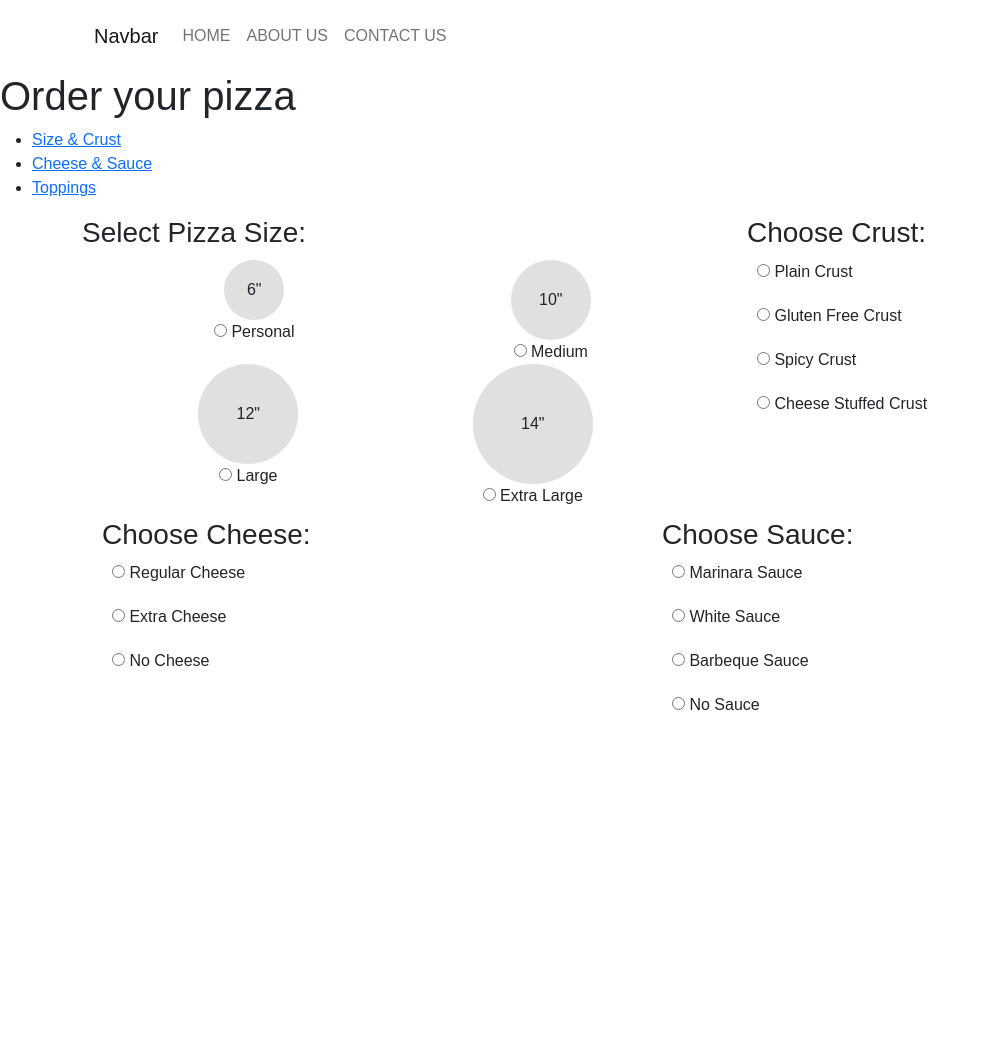
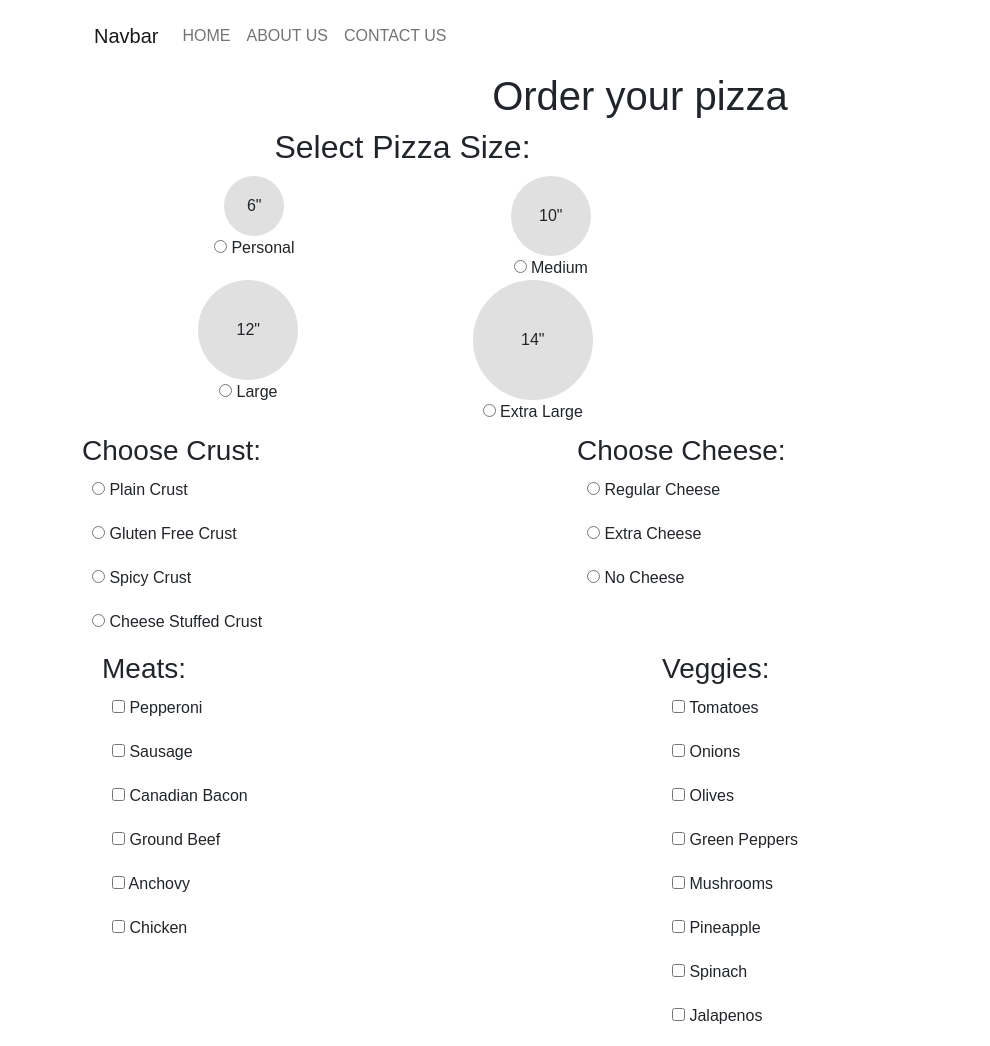
Before and after one commit to davospots/pizzaapp, a plain HTML site: page index.html in a window 1280 px wide. Shown: the whole page, without its empty margins (0-990 px from the left). Before the commit the page ends 800 px from the top, so only its background shows below. Drawn offline with nearby package versions, Linux system fonts and the light colour scheme.

Commit message:
adding meat and veggie selection

```diff
--- a/index.css
+++ b/index.css
@@ -5,13 +5,16 @@
 }
 body{
     font-family: sans-serif;
+
 }
 #nav-bar{
     position: sticky;
     top: 0;
     z-index: 10;
 }
-
+h1, h2{
+    text-align: center;
+}
 .pizza-sizes {
     text-align:center;
 }
@@ -29,7 +32,7 @@ body{
 }
 .sel .s-pizza,
 .label-sel label.sel {
-    background-color:#f9afaf;
+    background-color:#3fe20d;
 }
 .label-sel label {
     padding:2px 10px;
--- a/index.html
+++ b/index.html
@@ -43,19 +43,11 @@
         <h1><img src="./images/pizzaslice.png" alt="" />Order your pizza</h1>
     </div>
     <div id="wrapper">
-        <div id="tab-header">
-            <ul>
-                <li id="tab-nav-1" tab="1" class="tab-active"><a href="#">Size & Crust</a></li>
-                <li id="tab-nav-2" tab="2"><a href="#">Cheese & Sauce</a></li>
-                <li id="tab-nav-3" tab="3"><a href="#">Toppings</a></li>
-            </ul>
-        </div>
-        <div id="tabs">
-            <div class="tab" id="tab-1">
+
                 <div class="container">
                     <div class="row">
                         <div class="col-md-7 col-sm-12">
-                            <h3>Select Pizza Size:</h3>
+                            <h2>Select Pizza Size:</h2>
                             <div class="pizza-sizes container">
                                 <div class="row">
                                     <div class="col">
@@ -79,6 +71,14 @@
                                 </div>
                             </div>
                         </div>
+
+                    </div>
+
+                </div>
+
+
+                <div class="cheese-sauce container">
+                    <div class="row">
                         <div class="crust-options label-sel col-md-5 col-sm-12">
                             <h3>Choose Crust:</h3>
                             <p><label for="crust-1"><input type="radio" name="pizzacrust" id="crust-1" value="1" /> Plain Crust</label></p>
@@ -87,33 +87,42 @@
                             <p><label for="crust-4"><input type="radio" name="pizzacrust" id="crust-4" value="4" /> Cheese Stuffed Crust</label></p>
 
                         </div>
-                    </div>
-
-                </div>
-            </div>
-            <div class="tab" id="tab-2">
-                <div class="cheese-sauce container">
-                    <div class="row">
                         <div class="cheese-options label-sel col">
                             <h3>Choose Cheese:</h3>
                             <p><label for="cheese-1"><input type="radio" name="pizzacheese" id="cheese-1" value="1" /> Regular Cheese</label></p>
                                 <p><label for="cheese-2"><input type="radio" name="pizzacheese" id="cheese-2" value="2" /> Extra Cheese</label></p>
                                 <p><label for="cheese-3"><input type="radio" name="pizzacheese" id="cheese-3" value="3" /> No Cheese</label></p>
                         </div>
-                        <div class="sauce-options label-sel col">
-                            <h3>Choose Sauce:</h3>
-                            <p><label for="sauce-1"><input type="radio" name="pizzasauce" id="sauce-1" value="1" /> Marinara Sauce</label></p>
-                            <p><label for="sauce-2"><input type="radio" name="pizzasauce" id="sauce-2" value="2" /> White Sauce</label></p>
-                            <p><label for="sauce-3"><input type="radio" name="pizzasauce" id="sauce-3" value="3" /> Barbeque Sauce</label></p>
-                            <p><label for="sauce-4"><input type="radio" name="pizzasauce" id="sauce-4" value="4" /> No Sauce</label></p>
+
+                    </div>
+                </div>
+                <div class="toppings container">
+                    <div class="row">
+                        <div class="meats-options label-sel col">
+                            <h3>Meats:</h3>
+                            <p><label for="m1"><input type="checkbox" name="pizzameat" id="m1" value="1" /> Pepperoni</label></p>
+                            <p><label for="m2"><input type="checkbox" name="pizzameat" id="m2" value="2" /> Sausage</label></p>
+                            <p><label for="m3"><input type="checkbox" name="pizzameat" id="m3" value="3" /> Canadian Bacon</label></p>
+                            <p><label for="m4"><input type="checkbox" name="pizzameat" id="m4" value="4" /> Ground Beef</label></p>
+                            <p><label for="m5"><input type="checkbox" name="pizzameat" id="m5" value="5" /> Anchovy</label></p>
+                            <p><label for="m6"><input type="checkbox" name="pizzameat" id="m6" value="6" /> Chicken</label></p>
+                        </div>
+                        <div class="vegi-options label-sel col">
+                            <h3>Veggies:</h3>
+                            <p><label for="v1"><input type="checkbox" name="pizzaveg" id="v1" value="1" /> Tomatoes</label></p>
+                            <p><label for="v2"><input type="checkbox" name="pizzaveg" id="v2" value="2" /> Onions</label></p>
+                            <p><label for="v3"><input type="checkbox" name="pizzaveg" id="v3" value="3" /> Olives</label></p>
+                            <p><label for="v4"><input type="checkbox" name="pizzaveg" id="v4" value="4" /> Green Peppers</label></p>
+                            <p><label for="v5"><input type="checkbox" name="pizzaveg" id="v5" value="5" /> Mushrooms</label></p>
+                            <p><label for="v6"><input type="checkbox" name="pizzaveg" id="v6" value="6" /> Pineapple</label></p>
+                            <p><label for="v7"><input type="checkbox" name="pizzaveg" id="v7" value="7" /> Spinach</label></p>
+                            <p><label for="v8"><input type="checkbox" name="pizzaveg" id="v8" value="8" /> Jalapenos</label></p>
                         </div>
                     </div>
                 </div>
 
 
-            </div>
 
-        </div>
 
 </body>
 </html>
```
